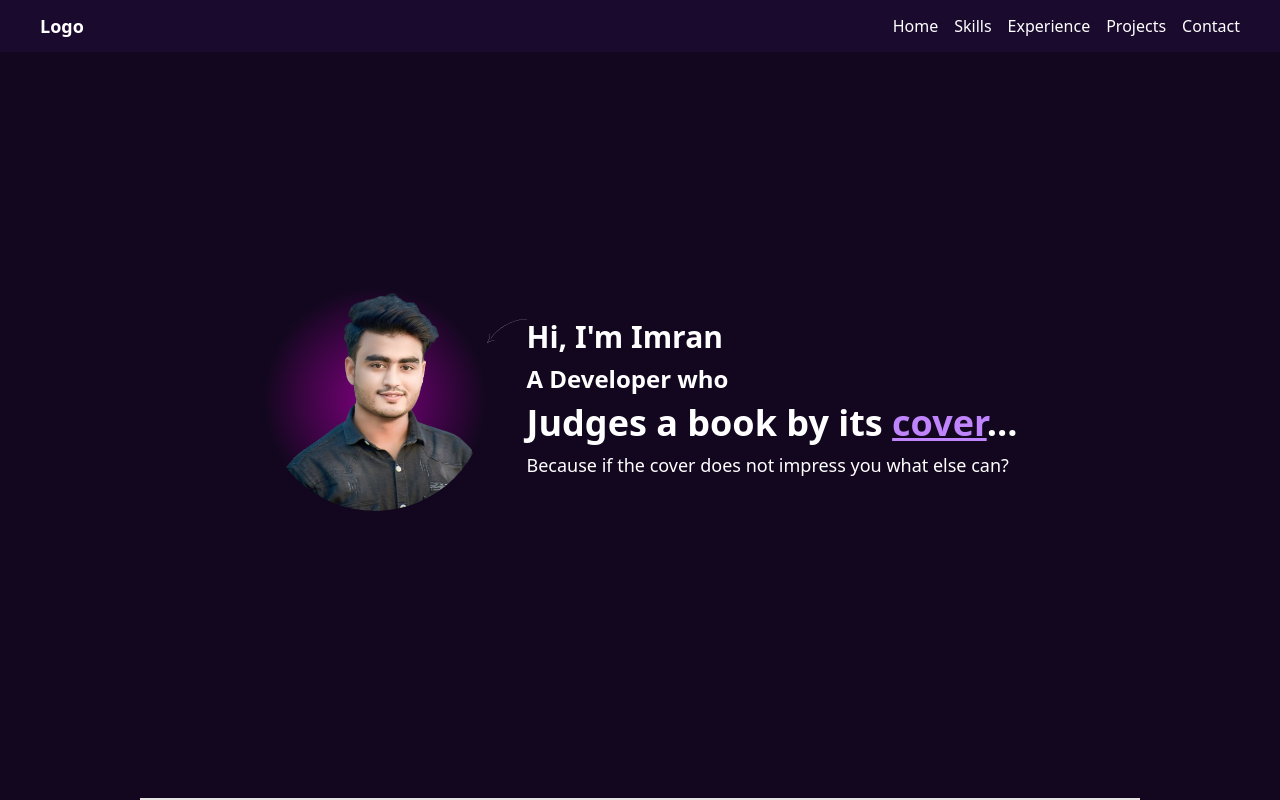
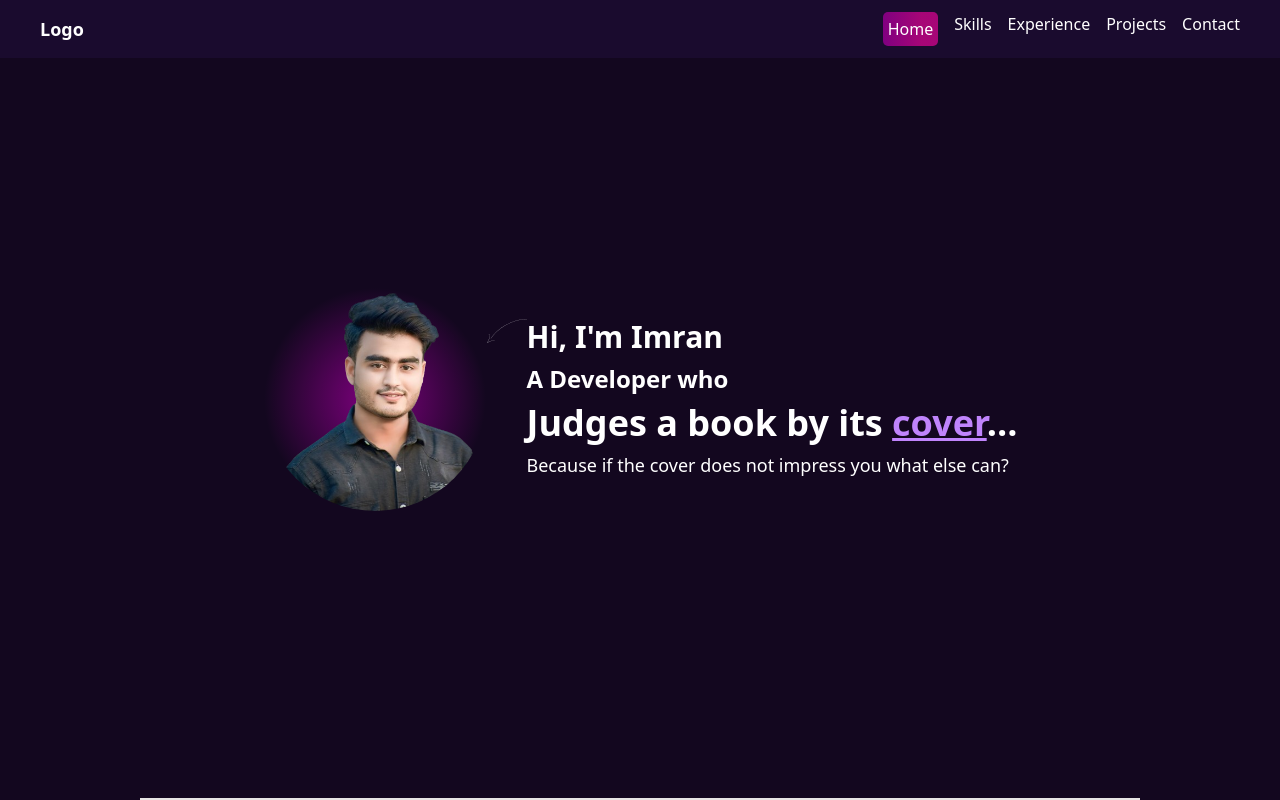
Before and after one commit to imtiazimran/portfolio-imran, a React (Vite) app: page / in a window 1280 px wide. Shown: the top 800 px of the page. Built offline with nearby package versions, Linux system fonts and the light colour scheme.

Commit message:
design check

```diff
--- a/package.json
+++ b/package.json
@@ -20,6 +20,7 @@
     "react-hook-form": "^7.52.2",
     "react-intersection-observer": "^9.13.0",
     "react-router-dom": "^6.26.0",
+    "react-scroll": "^1.9.0",
     "react-simple-typewriter": "^5.0.1",
     "tailwind-merge": "^2.4.0",
     "tailwindcss-animate": "^1.0.7"
@@ -28,6 +29,7 @@
     "@types/node": "^22.0.2",
     "@types/react": "^18.3.3",
     "@types/react-dom": "^18.3.0",
+    "@types/react-scroll": "^1.8.10",
     "@typescript-eslint/eslint-plugin": "^7.15.0",
     "@typescript-eslint/parser": "^7.15.0",
     "@vitejs/plugin-react": "^4.3.1",
--- a/src/index.css
+++ b/src/index.css
@@ -12,7 +12,7 @@
     --popover-foreground: 20 14.3% 4.1%;
     --primary: 270, 63%, 7.46%;
     --primary-foreground: 60 9.1% 97.8%;
-    --secondary: 268 68% 16% ;
+    --secondary: 268 68% 16%;
     --secondary-foreground: 24 9.8% 10%;
     --muted: 60 4.8% 95.9%;
     --muted-foreground: 25 5.3% 44.7%;
@@ -66,16 +66,30 @@
   body {
     @apply bg-background text-foreground;
   }
-  h1{
+  h1 {
     @apply text-4xl;
   }
-  h2{
+  h2 {
     @apply text-3xl;
   }
-  h3{
+  h3 {
     @apply text-2xl;
   }
   .bg-gradient-radial {
-    background: radial-gradient(circle, rgba(128,0,128,1) 0%, rgba(0,0,0,0) 70%);
+    background: radial-gradient(
+      circle,
+      rgba(128, 0, 128, 1) 0%,
+      rgba(0, 0, 0, 0) 70%
+    );
+  }
+  .active {
+    background: linear-gradient(
+      to right,
+      rgba(128, 0, 128, 1) 0%,
+      rgba(185, 5, 128, 0.886) 70%
+    );
+    padding: 5px;
+    border-radius: 5px;
+  }
+
 }
-}
--- a/src/layout/Home.tsx
+++ b/src/layout/Home.tsx
@@ -4,16 +4,30 @@ import Nav from "@/pages/Home/Nav";
 import ProjectShowcase from "@/pages/Home/Project";
 import Skills from "@/pages/Home/Skills";
 import WhoAmI from "@/pages/Home/WhoAmI";
+import { Element } from "react-scroll";
 
 const Home = () => {
     return (
         <div>
-            <Nav/>
-            <Intro/>
-            <WhoAmI/>
-            <Skills/>
-            <ProjectShowcase/>
-            <ContactForm/>
+            <Nav />
+            <div className="">
+
+                <Element name="sec1" >
+                    <Intro />
+                </Element>
+                <Element name="sec2" >
+                    <WhoAmI />
+                </Element>
+                <Element name="sec3" >
+                    <Skills />
+                </Element>
+                <Element name="sec4" >
+                    <ProjectShowcase />
+                </Element>
+                <Element name="sec5" >
+                    <ContactForm />
+                </Element>
+            </div>
         </div>
     );
 };
--- a/src/pages/Home/Nav.tsx
+++ b/src/pages/Home/Nav.tsx
@@ -1,5 +1,6 @@
 import { useState } from 'react';
 import { motion } from 'framer-motion';
+import { Link } from 'react-scroll';
 
 const Nav = () => {
     const [isOpen, setIsOpen] = useState(false);
@@ -17,11 +18,51 @@ const Nav = () => {
         <div className="z-[10000] bg-[#1A0B2E] fixed w-full flex justify-between items-center py-3 px-10 text-white">
             <div className="text-lg font-bold">Logo</div>
             <div className="hidden md:flex gap-4 cursor-pointer">
-                <a href="#home">Home</a>
-                <a href="#skills">Skills</a>
-                <a href="#experience">Experience</a>
-                <a href="#projects">Projects</a>
-                <a href="#contact">Contact</a>
+                <Link
+                    activeClass="active"
+                    to="sec1"
+                    spy={true}
+                    smooth={true}
+                    duration={500}
+                >
+                    Home
+                </Link>
+                <Link
+                    activeClass="active"
+                    to="sec2"
+                    spy={true}
+                    smooth={true}
+                    duration={500}
+                >
+                    Skills
+                </Link>
+                <Link
+                    activeClass="active"
+                    to="sec3"
+                    spy={true}
+                    smooth={true}
+                    duration={500}
+                >
+                    Experience
+                </Link>
+                <Link
+                    activeClass="active"
+                    to="sec4"
+                    spy={true}
+                    smooth={true}
+                    duration={500}
+                >
+                    Projects
+                </Link>
+                <Link
+                    activeClass="active"
+                    to="sec5"
+                    spy={true}
+                    smooth={true}
+                    duration={500}
+                >
+                    Contact
+                </Link>
             </div>
             <div className="md:hidden flex items-center">
                 <button onClick={toggleMenu} className="focus:outline-none">
--- a/src/pages/Home/Project.tsx
+++ b/src/pages/Home/Project.tsx
@@ -31,10 +31,11 @@ const ProjectShowcase = () => {
     };
 
     return (
-        <div className="min-h-screen flex flex-col items-center justify-center gap-16 py-10">
+        <div className="min-h-screen flex flex-col items-center justify-center gap-16 py-10 px-4">
             {projects.map((project, index) => {
                 const [ref, inView] = useInView({
                     threshold: 0.2,
+                    triggerOnce: true,
                 });
 
                 return (
@@ -44,26 +45,22 @@ const ProjectShowcase = () => {
                         variants={containerVariants}
                         initial="hidden"
                         animate={inView ? 'visible' : 'hidden'}
-                        className="relative bg-opacity-50 backdrop-filter backdrop-blur-lg p-6 rounded-lg shadow-lg flex lg:flex-row flex-col-reverse items-center max-w-4xl w-full"
+                        className="relative bg-opacity-50 backdrop-filter backdrop-blur-lg p-4 md:p-6 rounded-lg shadow-lg flex flex-col-reverse md:flex-row items-center w-full max-w-4xl"
                     >
                         <motion.div
                             variants={textVariants}
                             initial="hidden"
                             animate={inView ? 'visible' : 'hidden'}
-                            className="lg:w-1/2 p-4 bg-white bg-opacity-10 lg:backdrop-filter backdrop-blur-lg rounded-md shadow-md border border-white border-opacity-30"
+                            className="w-full md:w-1/2 p-4 bg-white bg-opacity-10 backdrop-filter backdrop-blur-lg rounded-md shadow-md border border-white border-opacity-30 mb-4 md:mb-0"
                         >
-                            <h3 className="text-white text-2xl mb-2">{project.title}</h3>
-                            <p className="text-white mb-4">{project.description}</p>
-                            <div className="absolute bottom-4 left-4 flex space-x-2">
-                                <span className="text-white">✳️</span>
-                                <span className="text-white">✴️</span>
-                            </div>
+                            <h3 className="text-white text-xl md:text-2xl mb-2">{project.title}</h3>
+                            <p className="text-white text-sm md:text-base mb-4">{project.description}</p>
                         </motion.div>
                         <motion.div
                             variants={imageVariants}
                             initial="hidden"
                             animate={inView ? 'visible' : 'hidden'}
-                            className="lg:w-1/2 p-4"
+                            className="w-full md:w-1/2 p-4"
                         >
                             <motion.img
                                 src={project.image}
--- a/src/pages/Home/WhoAmI.tsx
+++ b/src/pages/Home/WhoAmI.tsx
@@ -3,7 +3,7 @@ import { Typewriter } from "react-simple-typewriter";
 
 const WhoAmI = () => {
     return (
-        <Container className="text-center flex justify-center items-center text-white">
+        <Container className="text-center flex justify-center items-center text-white w-4/5">
             <div>
                 <h1>I am a {" "}
                     <span style={{ color: 'red', fontWeight: 'bold' }}>
--- a/src/utils/Container.tsx
+++ b/src/utils/Container.tsx
@@ -7,7 +7,7 @@ interface ContainerProps {
 
 const Container: React.FC<ContainerProps> = ({ children, className = '' }) => {
     return (
-        <div className={`max-w-[1000px] h-screen mx-auto flex justify-center items-center text-center ${className}`}>
+        <div className={`lg:w-[1000px] h-screen mx-auto flex justify-center items-center text-center ${className}`}>
             {children}
         </div>
     );
```
Also changed, not shown: 1 other file (tests, documents, lock files or other folders).
